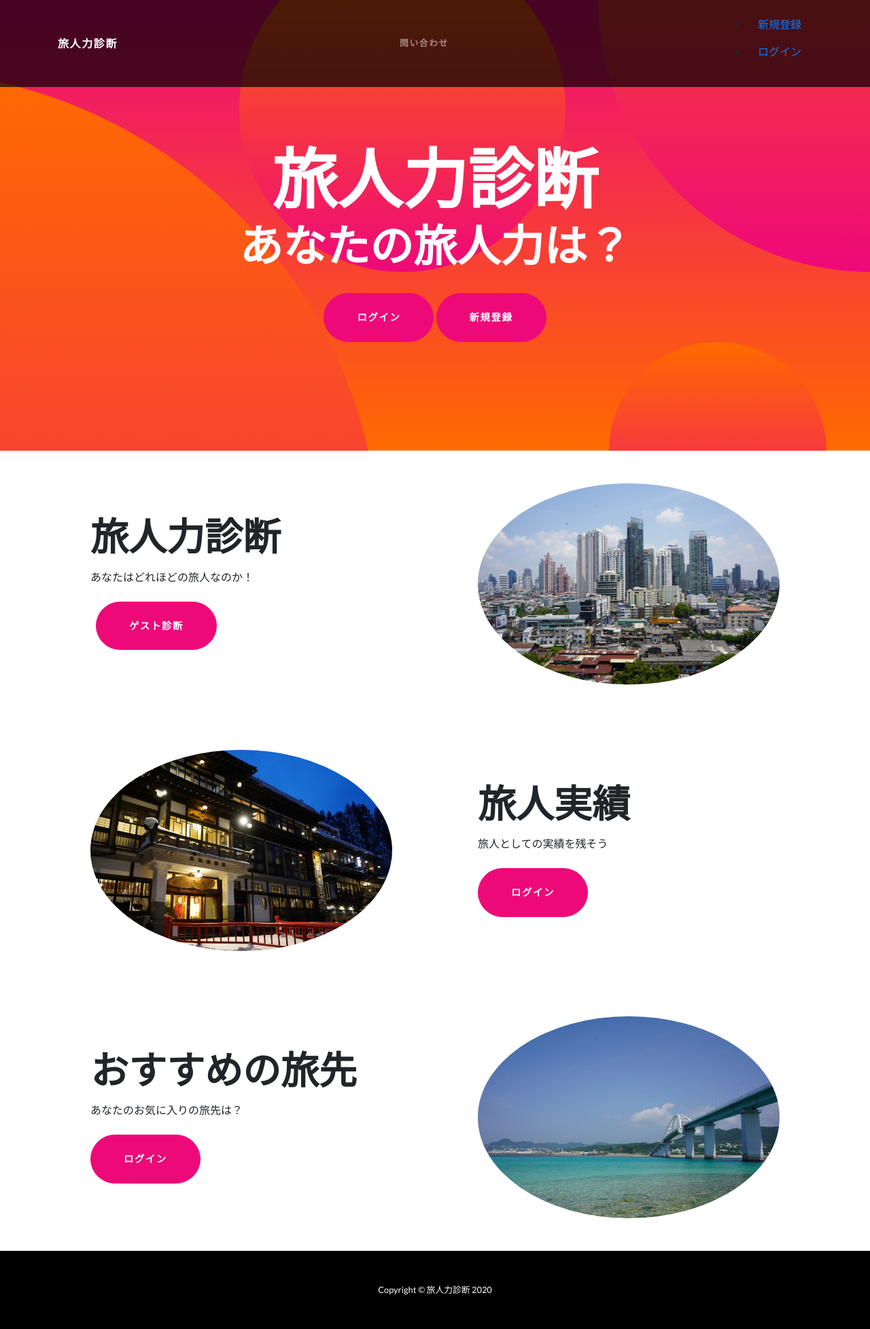
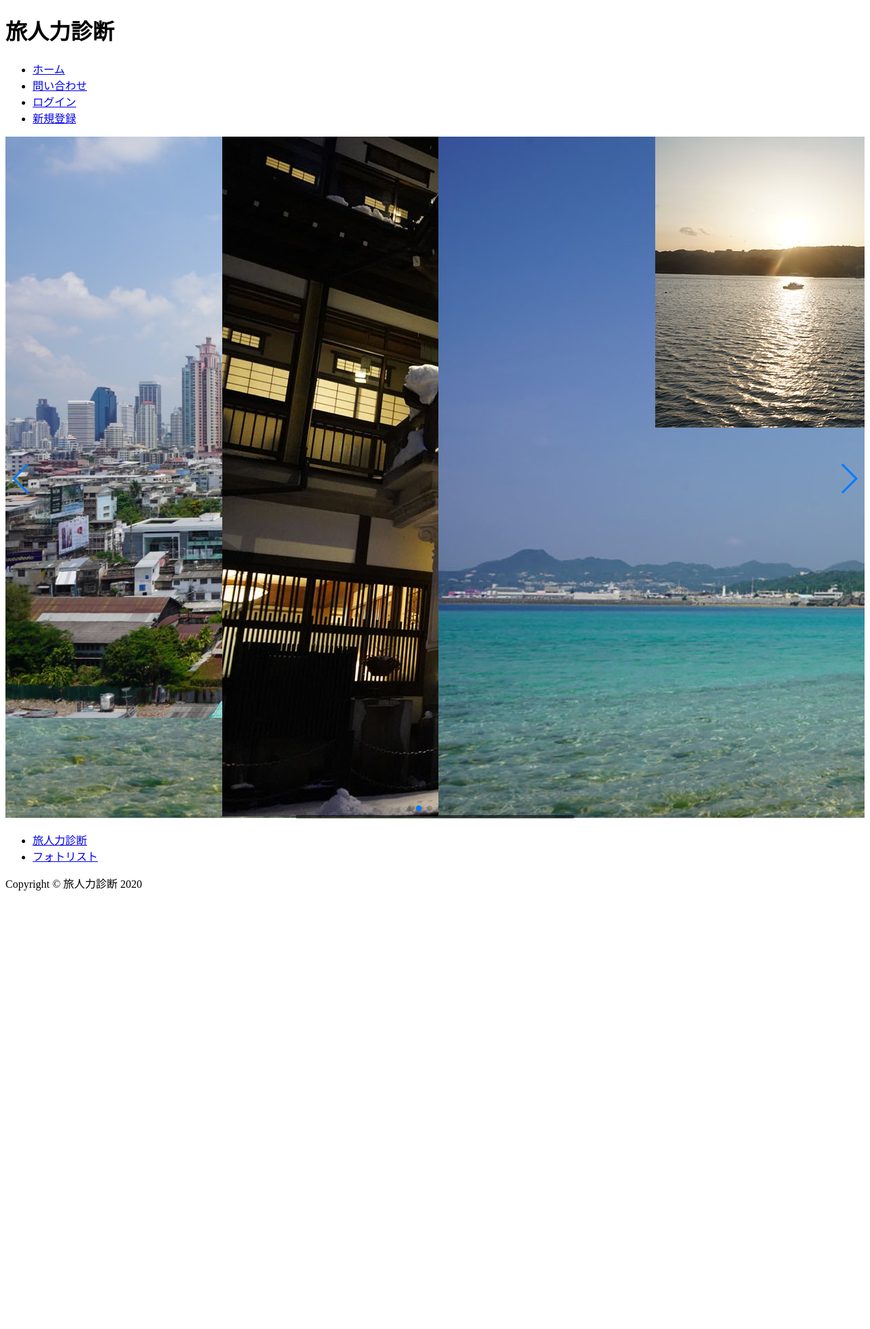
Before and after one commit to yusuke-yy/traveler_level, a Django app: template traveler/templates/index.html in a window 1280 px wide. Shown: the whole page at 68% size. After the commit the page ends 1310 px from the top, so only its background shows below. Run offline with Django 3.2, Linux system fonts and the light colour scheme; the template is opened without the code that fills it, so the values that code supplies are empty; some libraries are stand-ins or nearby versions.

Commit message:
スライダー作成

```diff
--- a/traveler/templates/index.html
+++ b/traveler/templates/index.html
@@ -1,107 +1,54 @@
-{% extends 'base.html' %}
+<!DOCTYPE html>
+<html lang="ja">
+<head>
+    <meta charset="UTF-8">
+    <title>トップページ｜旅人力診断</title>
+    <link rel="stylesheet" href="static/css/style.css" />
+    <link rel="stylesheet" href="https://cdnjs.cloudflare.com/ajax/libs/Swiper/4.0.7/css/swiper.min.css" />
+</head>
+<body>
+    <header>
+        <h1>旅人力診断</h1>
+        <nav>
+            <ul>
+                <li><a href="http://127.0.0.1:8000">ホーム</a></li>
+                <li><a href="http://127.0.0.1:8000/inquiry/">問い合わせ</a></li>
+                <li><a href="http://127.0.0.1:8000/accounts/login/">ログイン</a></li>
+                <li><a href="http://127.0.0.1:8000/accounts/signup/">新規登録</a></li>
+            </ul>
+        </nav>
+    </header>
+    <main>
+        <div class="swiper-container">
 
-{% load static %}
+            <div class="swiper-wrapper">
 
-{% block title %}旅人力診断{% endblock %}
+                <div class="swiper-slide"><img src="static/img/01.jpg"></div>
+                <div class="swiper-slide"><img src="static/img/02.jpg"></div>
+                <div class="swiper-slide"><img src="static/img/03.jpg"></div>
+                <div class="swiper-slide"><img src="static/img/04.jpg"></div>
 
-{% block header %}
+            </div>
 
-<header class="masthead text-center text-white">
-    <div class="masthead-content">
-        <div class="container">
-            <h1 class="masthead-heading mb-0">旅人力診断</h1>
-            <h2 class="masthead-subheading mb-0">あなたの旅人力は？</h2>
+            <div class="swiper-pagination"></div>
 
-            {% if user.is_authenticated %}
-            <br>
-            <a href="{% url 'account_logout' %}" class="btn btn-primary btn-xl rounded-pill mt-4">ログアウト</a>
-            {% else %}
-            <a href="{% url 'account_login' %}" class="btn btn-primary btn-xl rounded-pill mt-4">ログイン</a>
-            <a href="{% url 'account_signup' %}" class="btn btn-primary btn-xl rounded-pill mt-4">新規登録</a>
-            {% endif %}
+            <div class="swiper-button-prev"></div>
+            <div class="swiper-button-next"></div>
 
+            <div class="swiper-scrollbar"></div>
         </div>
-    </div>
-    <div class="bg-circle-1 bg-circle"></div>
-    <div class="bg-circle-2 bg-circle"></div>
-    <div class="bg-circle-3 bg-circle"></div>
-    <div class="bg-circle-4 bg-circle"></div>
-</header>
-{% endblock %}
 
-{% block contents %}
-<section>
-    <div class="container">
-        <div class="row align-items-center">
-            <div class="col-lg-6 order-lg-2">
-                <div class="p-5">
-                    <img class="img-fluid rounded-circle" src="{% static 'img/01.jpg' %}" alt="">
-                </div>
-            </div>
-            <div class="col-lg-6 order-lg-1">
-                <div class="p-5">
-                    <h2 class="display-4">旅人力診断</h2>
-                    <p>あなたはどれほどの旅人なのか！</p>
+        <ul>
+            <li><a href="http://127.0.0.1:8000">旅人力診断</a></li>
+            <li><a href="http://127.0.0.1:8000">フォトリスト</a></li>
+        </ul>
+    </main>
+    <footer>
+            <p class="">Copyright &copy; 旅人力診断 2020</p>
+    </footer>
 
-                    {% if user.is_authenticated %}
-                    <a href="{% url 'traveler:diagnosis'%}" class="btn btn-primary btn-xl rounded-pill mt-2">診断</a>
-                    {% else %}
-                    <a href="{% url 'traveler:guest_diagnosis'%}" class="btn btn-primary btn-xl rounded-pill ml-2 mt-2">ゲスト診断</a>
-                    {% endif %}
+    <script src="https://cdnjs.cloudflare.com/ajax/libs/Swiper/4.5.1/js/swiper.min.js"></script>
+    <script type="text/javascript" src="static/js/sliders.js"></script>
 
-                </div>
-            </div>
-        </div>
-    </div>
-</section>
-
-<section>
-    <div class="container">
-        <div class="row align-items-center">
-            <div class="col-lg-6">
-                <div class="p-5">
-                    <img class="img-fluid rounded-circle" src="{% static 'img/02.jpg' %}" alt="">
-                </div>
-            </div>
-            <div class="col-lg-6">
-                <div class="p-5">
-                    <h2 class="display-4">旅人実績</h2>
-                    <p>旅人としての実績を残そう</p>
-
-                    {% if user.is_authenticated %}
-                    <a href="#" class="btn btn-primary btn-xl rounded-pill mt-2">実績</a>
-                    {% else %}
-                    <a href="{% url 'account_login' %}" class="btn btn-primary btn-xl rounded-pill mt-2">ログイン</a>
-                    {% endif %}
-
-                </div>
-            </div>
-        </div>
-    </div>
-</section>
-
-<section>
-    <div class="container">
-        <div class="row align-items-center">
-            <div class="col-lg-6 order-lg-2">
-                <div class="p-5">
-                    <img class="img-fluid rounded-circle" src="{% static 'img/03.jpg' %}" alt="">
-                </div>
-            </div>
-            <div class="col-lg-6 order-lg-1">
-                <div class="p-5">
-                    <h2 class="display-4">おすすめの旅先</h2>
-                    <p>あなたのお気に入りの旅先は？</p>
-
-                    {% if user.is_authenticated %}
-                    <a href="{% url 'traveler:photo_list' %}" class="btn btn-primary btn-xl rounded-pill mt-2">見る</a>
-                    {% else %}
-                    <a href="{% url 'account_login' %}" class="btn btn-primary btn-xl rounded-pill mt-2">ログイン</a>
-                    {% endif %}
-
-                </div>
-            </div>
-        </div>
-    </div>
-</section>
-{% endblock %}
+</body>
+</html>
```
Also changed, not shown: static/js/sliders.js (added, +40 -0 lines).
